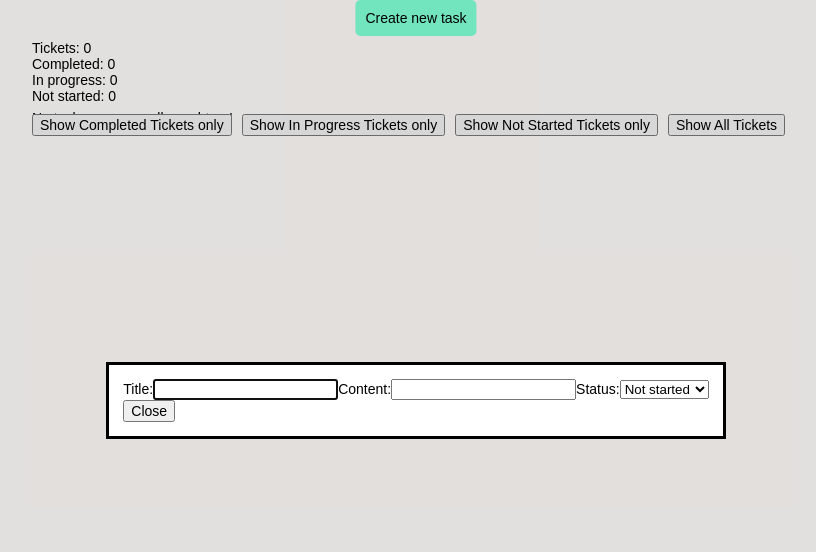
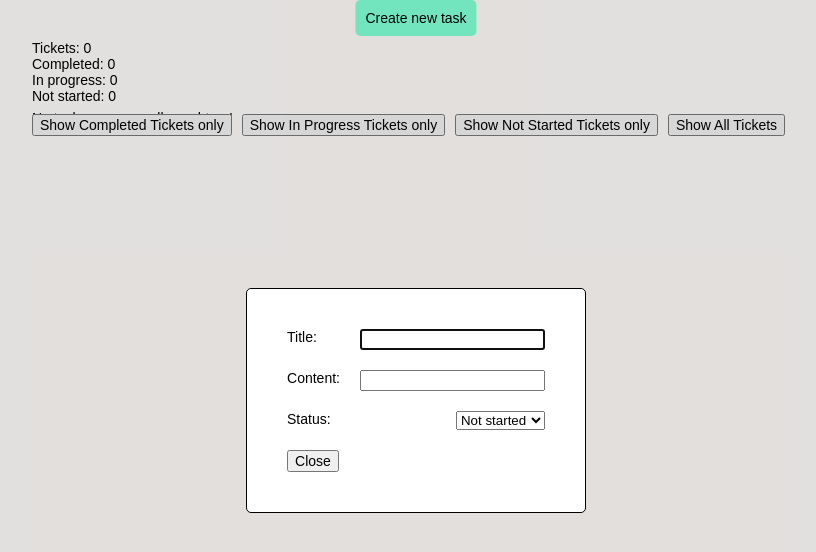
Before and after one commit to JonnyPS/my-tasks, a React (Create React App) app: page / in a window 1280 px wide. Both pictures are taken after a click on the button "Create new task". Shown: the top 552 px of the page, without its empty margins (224-1040 px from the left). Built offline with nearby package versions, Linux system fonts and the light colour scheme; the HTML template or start-up script is replaced by a standard one.

Commit message:
tidy up dialog styling

```diff
--- a/src/Components/NewTaskModal.tsx
+++ b/src/Components/NewTaskModal.tsx
@@ -3,6 +3,8 @@ import { createPortal } from "react-dom";
 import type { NewTaskModalProps } from "../Types/NewTaskModalProps";
 import { Button } from "./Button";
 import type { TaskProps } from "../Types/TaskProps";
+import styles from "./task-modal.module.css";
+
 export function NewTaskModal({
   isOpen,
   onClose,
@@ -62,29 +64,40 @@ export function NewTaskModal({
   }, [handleClose, isOpen]);
 
   return createPortal(
-    <dialog ref={dialogRef} onKeyDown={handleKeyDown}>
-      <form>
-        <label>
+    <dialog
+      ref={dialogRef}
+      onKeyDown={handleKeyDown}
+      className={styles["TaskModal__Dialog"]}
+    >
+      <form className={styles["TaskModal"]}>
+        <label className={styles["TaskModal__Label"]}>
           Title:
           <input
             type="text"
             name="title"
             value={newTask.title}
             onChange={handleChange}
+            className={styles["TaskModal__Input"]}
           />
         </label>
-        <label>
+        <label className={styles["TaskModal__Label"]}>
           Content:
           <input
             type="text"
             name="content"
             value={newTask.content}
             onChange={handleChange}
+            className={styles["TaskModal__Input"]}
           />
         </label>
-        <label>
+        <label className={styles["TaskModal__Label"]}>
           Status:
-          <select name="status" value={newTask.status} onChange={handleChange}>
+          <select
+            name="status"
+            value={newTask.status}
+            onChange={handleChange}
+            className={styles["TaskModal__Input"]}
+          >
             <option value="Not started">Not started</option>
             <option value="In progress">In progress</option>
             <option value="Completed">Completed</option>
--- /dev/null
+++ b/src/Components/task-modal.module.css
@@ -0,0 +1,20 @@
+.TaskModal__Dialog {
+  border-radius: 5px;
+  border: black solid 1px;
+  padding: 40px;
+}
+
+.TaskModal {
+  display: flex;
+  flex-direction: column;
+}
+
+.TaskModal__Label {
+  display: flex;
+  justify-content: space-between;
+  margin-bottom: 20px;
+}
+
+.TaskModal__Input {
+  margin-left: 20px;
+}
```
